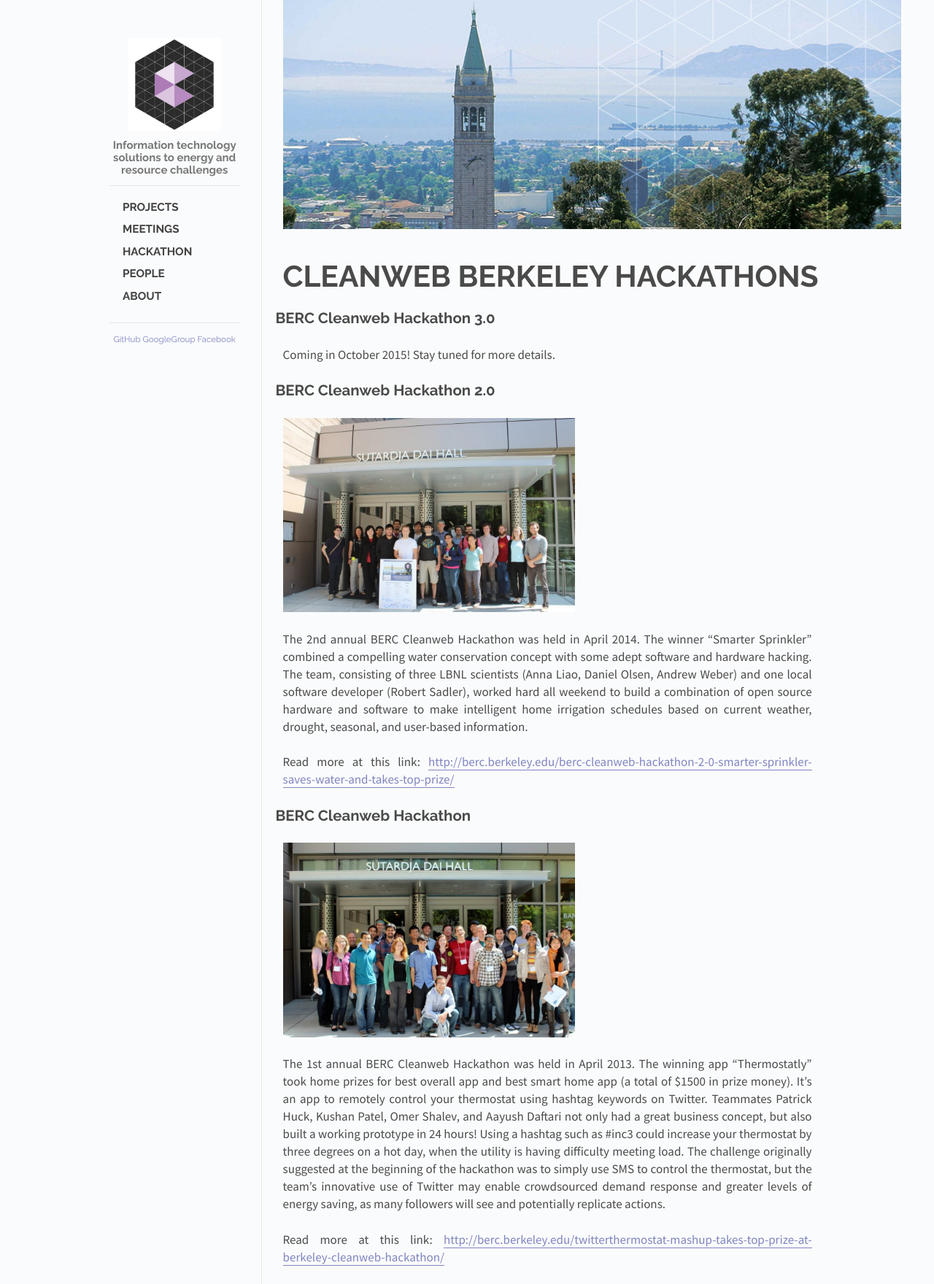
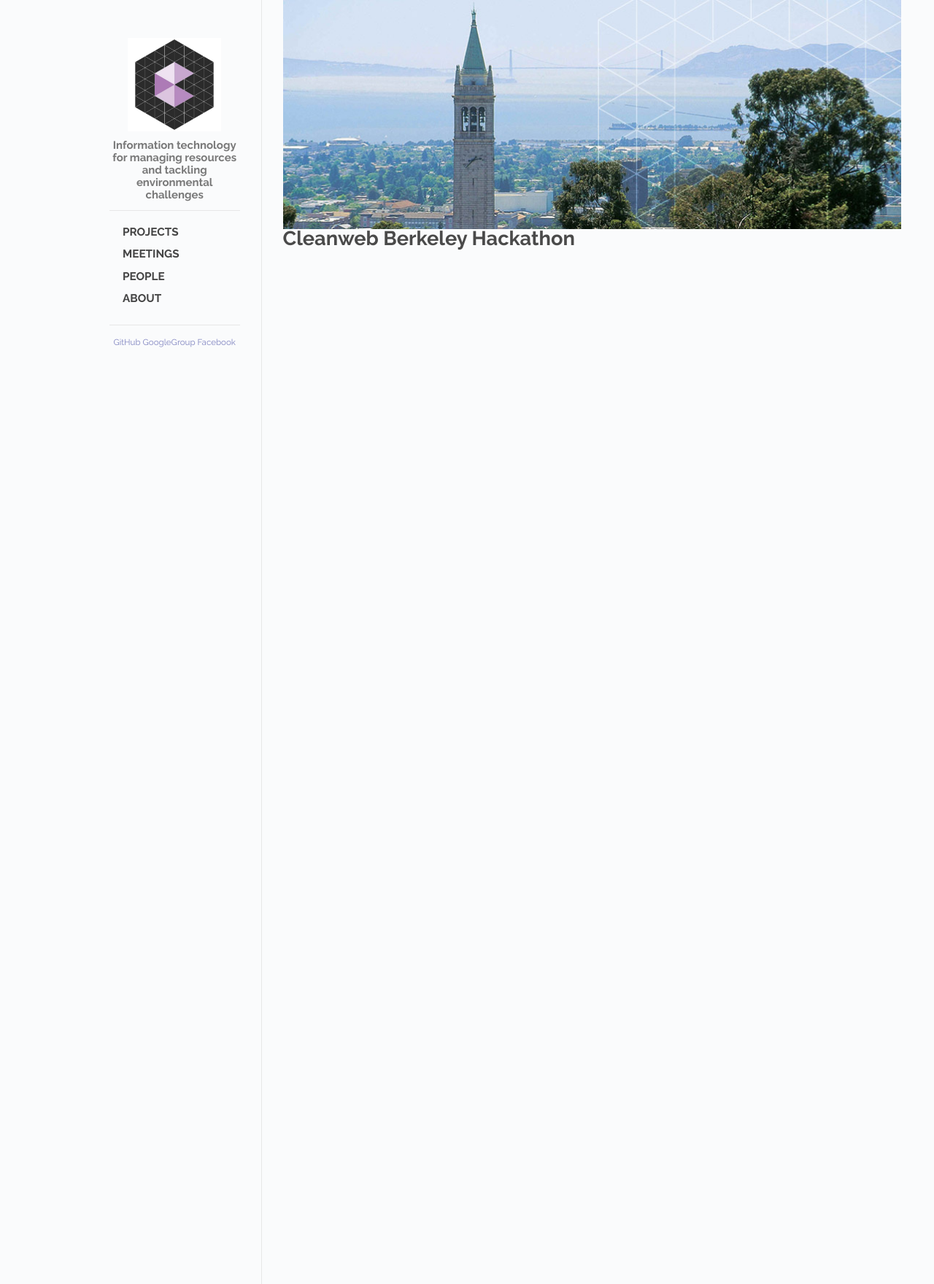
Before and after one commit to cwBerkeley/cwberkeley.github.io, a Jekyll site: the page built from hackathon/index.html, in a window 1280 px wide. Shown: the whole page at 73% size. Built offline with Jekyll 4.4.1, drawn with Linux system fonts in a browser that asks for light colours.

Commit message:
Revert "Added stuff for new semester and hackaTHONS!"

```diff
--- /dev/null
+++ b/CNAME
@@ -0,0 +1 @@
+cleanweb.berkeley.edu
--- a/_config.yml
+++ b/_config.yml
@@ -1,10 +1,10 @@
 # Site settings
 title: Cleanweb Berkeley
 # email: your-email@domain.com
-description: "Information technology solutions to energy and resource challenges"
+description: "Information technology for managing resources and tackling environmental challenges"
 
 # for previewing your forked repo, uncomment the line below
-baseurl: /cwberkeley.github.io
+# url: "/cwberkeley.github.io"
 
 github_username: cwBerkeley
 
--- a/_layouts/default.html
+++ b/_layouts/default.html
@@ -38,12 +38,7 @@
 		Meetings
               </a>
             </li>
-            <li class="post-link">
-              <a class="post-title" href="/hackathon">
-    Hackathon
-              </a>
-            </li>
-	          <li class="post-link">
+	    <li class="post-link">
               <a class="post-title" href="/people.html">
 		People
               </a>
--- /dev/null
+++ b/hackathon/index.html
@@ -0,0 +1,4 @@
+---
+layout: default
+---
+<h1>Cleanweb Berkeley Hackathon</h1>
--- a/hackathon/index.md
+++ /dev/null
@@ -1,26 +0,0 @@
----
-layout: static
-title: Cleanweb Berkeley Hackathons
----
-
-## BERC Cleanweb Hackathon 3.0
-
-Coming in October 2015! Stay tuned for more details.
-
-## BERC Cleanweb Hackathon 2.0
-
-<img align="center" src="/images/Hack2.jpg" width="400">
-
-The 2nd annual BERC Cleanweb Hackathon was held in April 2014. The winner “Smarter Sprinkler” combined a compelling water conservation concept with some adept software and hardware hacking. The team, consisting of three LBNL scientists (Anna Liao, Daniel Olsen, Andrew Weber) and one local software developer (Robert Sadler), worked hard all weekend to build a combination of open source hardware and software to make intelligent home irrigation schedules based on current weather, drought, seasonal, and user-based information.
-
-Read more at this link:
-<http://berc.berkeley.edu/berc-cleanweb-hackathon-2-0-smarter-sprinkler-saves-water-and-takes-top-prize/><br>
-
-## BERC Cleanweb Hackathon
-
-<img align="center" src="/images/Hack1.jpg" width="400">
-
-The 1st annual BERC Cleanweb Hackathon was held in April 2013. The winning app “Thermostatly” took home prizes for best overall app and best smart home app (a total of $1500 in prize money). It’s an app to remotely control your thermostat using hashtag keywords on Twitter. Teammates Patrick Huck, Kushan Patel, Omer Shalev, and Aayush Daftari not only had a great business concept, but also built a working prototype in 24 hours! Using a hashtag such as #inc3 could increase your thermostat by three degrees on a hot day, when the utility is having difficulty meeting load. The challenge originally suggested at the beginning of the hackathon was to simply use SMS to control the thermostat, but the team’s innovative use of Twitter may enable crowdsourced demand response and greater levels of energy saving, as many followers will see and potentially replicate actions.
-
-Read more at this link:
-<http://berc.berkeley.edu/twitterthermostat-mashup-takes-top-prize-at-berkeley-cleanweb-hackathon/><br>
```
Also changed, not shown: index.html (+2 -7 lines), images/Hack1.jpg (deleted), images/Hack2.jpg (deleted).
